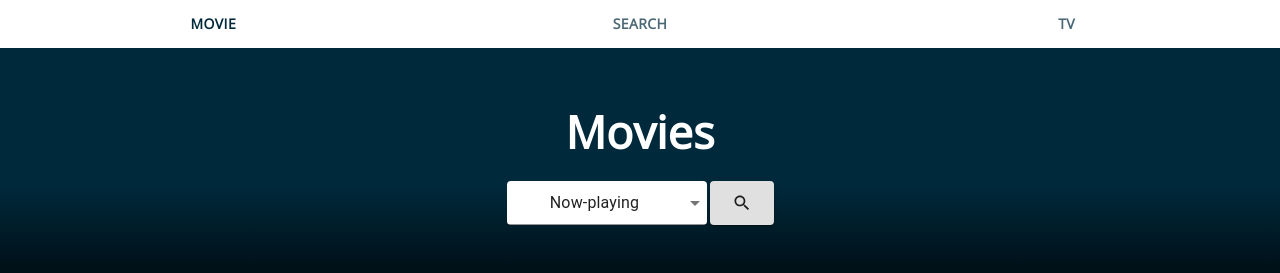
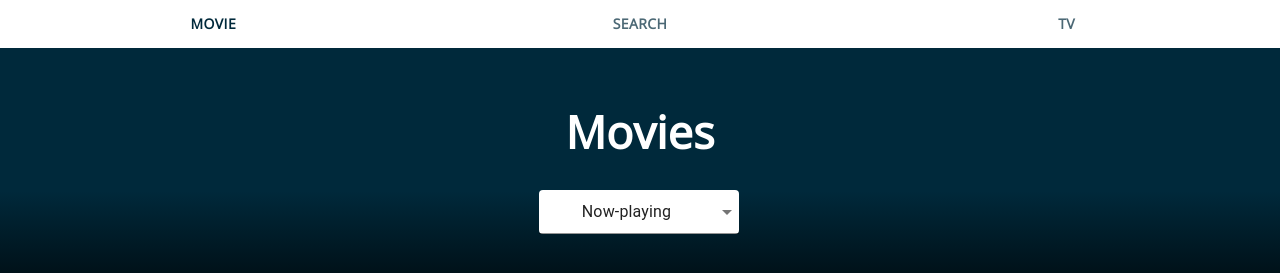
Before and after one commit to saebomp/smart_movie_finder, a React (Create React App) app: page / in a window 1280 px wide. Shown: the top 273 px of the page. Built offline with nearby package versions, Linux system fonts and the light colour scheme; no server answers.

Commit message:
fixed error

```diff
--- a/src/components/Movies.js
+++ b/src/components/Movies.js
@@ -33,12 +33,21 @@ const styles = (theme) => ({
   }
 });
 class Movies extends React.Component {
-
-  state = {
+  constructor(props){
+  super(props);
+  this.state = {
     isLoading: false,
     type : 'now_playing',
     movies: [],
     page:1
+  }
+  this.getType = this.getType.bind(this);
+}
+
+ async getType(e) {
+  await this.setState({type:e.target.value})
+  await this.fetchMovies();
+  console.log('this.state.type', this.state.type)
 }
 
   fetchMovies = () => {
@@ -67,23 +76,10 @@ class Movies extends React.Component {
     this.fetchMovies();
   }
 
-
-
-
   render() {
     const { classes } = this.props;
     const { movies } = this.state;
 
-    const updateType = e => {
-      e.preventDefault();
-      this.setState({type:e.target.value})
-    }
-
-    const getType = e => {
-      e.preventDefault();
-      this.setState({type:e.target.value})
-      this.fetchMovies();
-    }
     // const add = () => {
     //   this.setState({page:this.state.page+1})
     //   this.fetchMovies();
@@ -98,30 +94,17 @@ class Movies extends React.Component {
       <div className="heading">
         <div>Movies</div>
         <div>
-          <form
-            className="inputWrapper"
-            onSubmit={getType}
-            >
           <Select
             className={classes.selectControl}
-              onChange={updateType}
+            onChange={this.getType}
             defaultValue="now_playing"
+            value={this.state.type}
           >
             <MenuItem value="now_playing">Now-playing</MenuItem>
             <MenuItem value="popular">Popular</MenuItem>
             <MenuItem value="top_rated">Top-rated</MenuItem>
             <MenuItem value="upcoming">Upcoming</MenuItem>
           </Select>
-            <Button
-              variant="contained"
-              type="submit"
-              value="submit"
-            >
-            <SearchIcon
-            fontSize="small"
-            />
-            </Button>
-          </form>
         </div>
         </div>
         <div className="movieWrapper">
@@ -167,3 +150,10 @@ export default withStyles(styles)(Movies);
 
 //upcoming
 //https://api.themoviedb.org/3/movie/upcoming?api_key=45ffcc6c9ffc640faa6714543e2fc6a3&language=en-US&page=1
+
+
+//https://stackoverflow.com/questions/28868071/onchange-event-using-react-js-for-drop-down
+
+//https://stackoverflow.com/questions/60265378/onchange-for-storing-value-of-selected-drop-down-option
+
+//Material UI SelectField onChange not working
```
Also changed, not shown: src/App.js (+3 -6 lines), 1 other file (tests, documents, lock files or other folders). Lines whose indentation alone changed are shown as unchanged.
